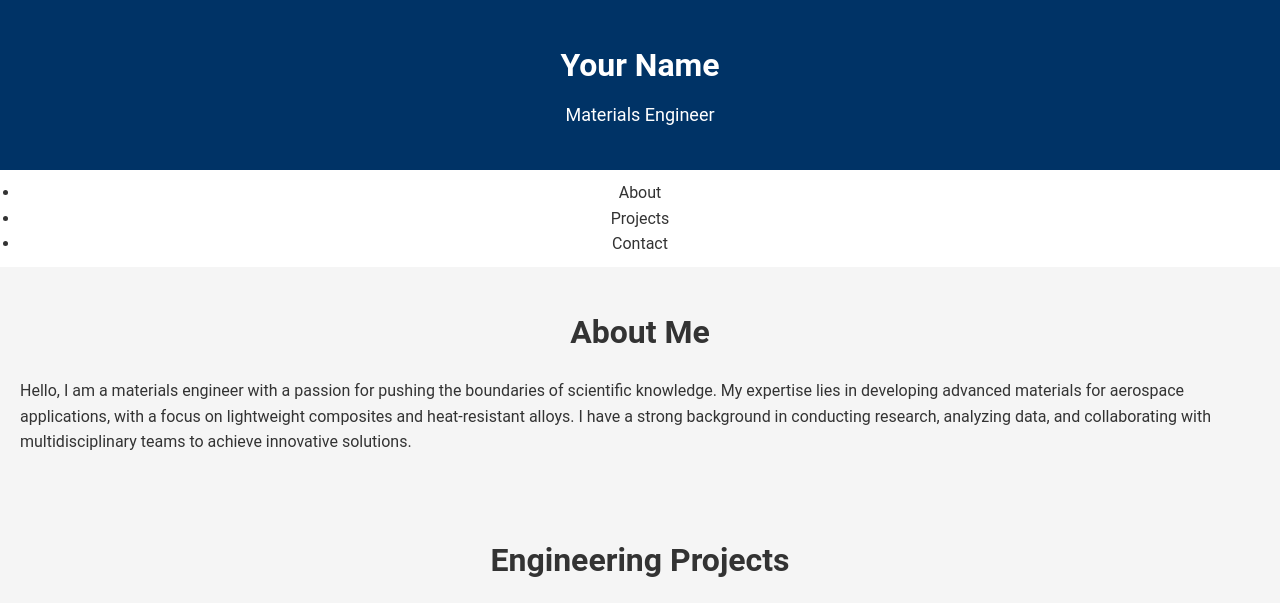
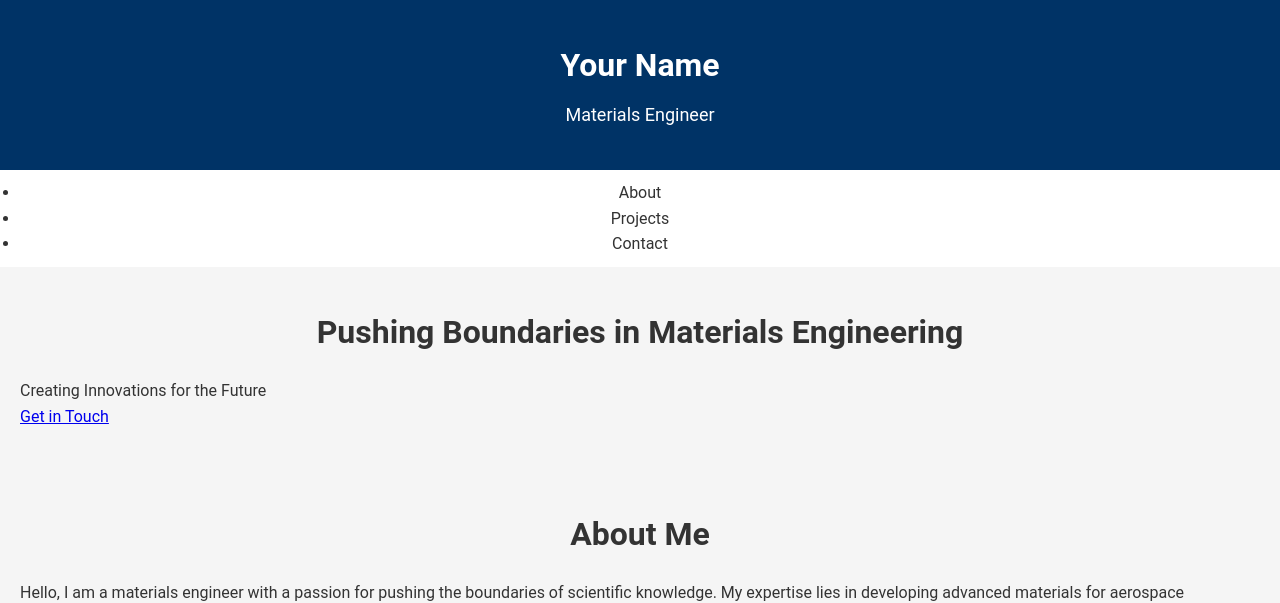
Before and after one commit to tosh-kaneala/tosh-kaneala.github.io, a plain HTML site: page index.html in a window 1280 px wide. Shown: the top 603 px of the page. Drawn offline with Linux system fonts and the light colour scheme.

Commit message:
Update index.html

```diff
--- a/index.html
+++ b/index.html
@@ -21,6 +21,14 @@
   </nav>
 
   <main>
+    <section id="hero">
+      <div class="hero-content">
+        <h2>Pushing Boundaries in Materials Engineering</h2>
+        <p>Creating Innovations for the Future</p>
+        <a href="#contact" class="btn">Get in Touch</a>
+      </div>
+    </section>
+
     <section id="about">
       <h2>About Me</h2>
       <p>
```
